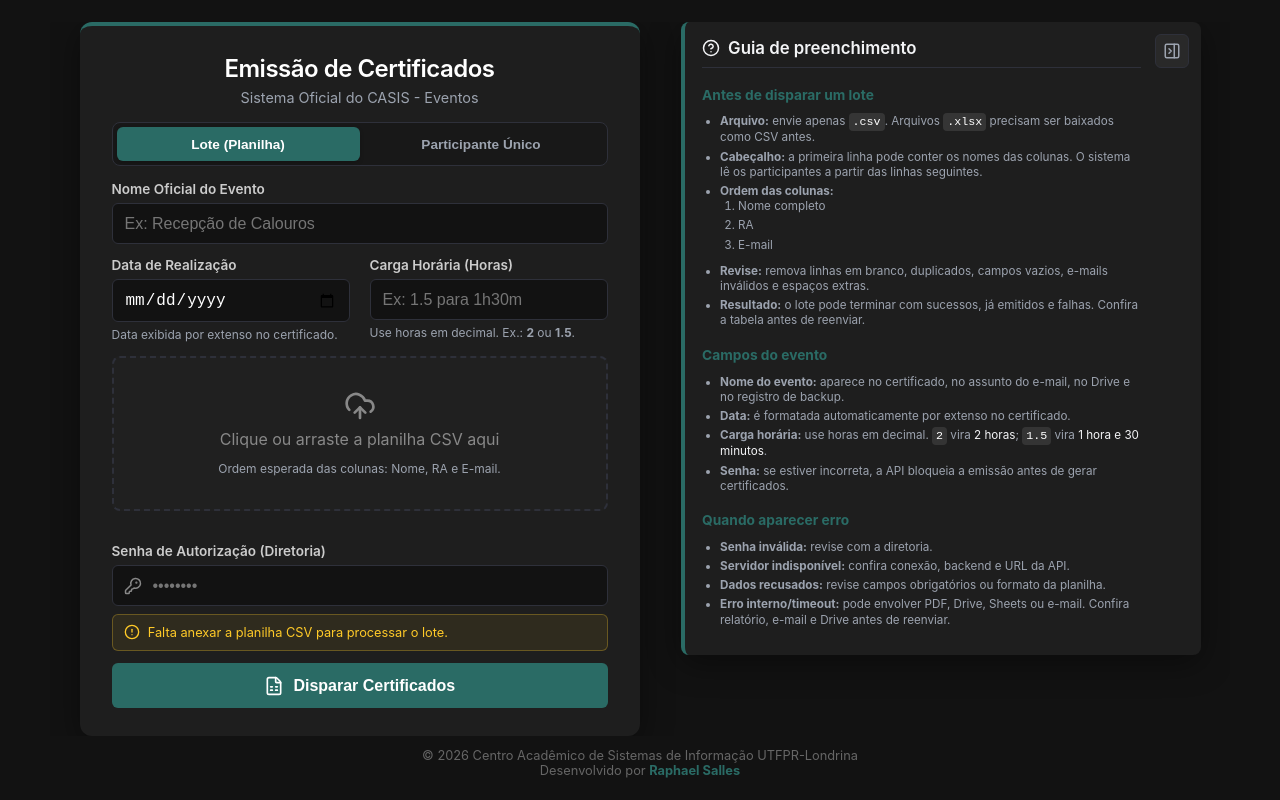
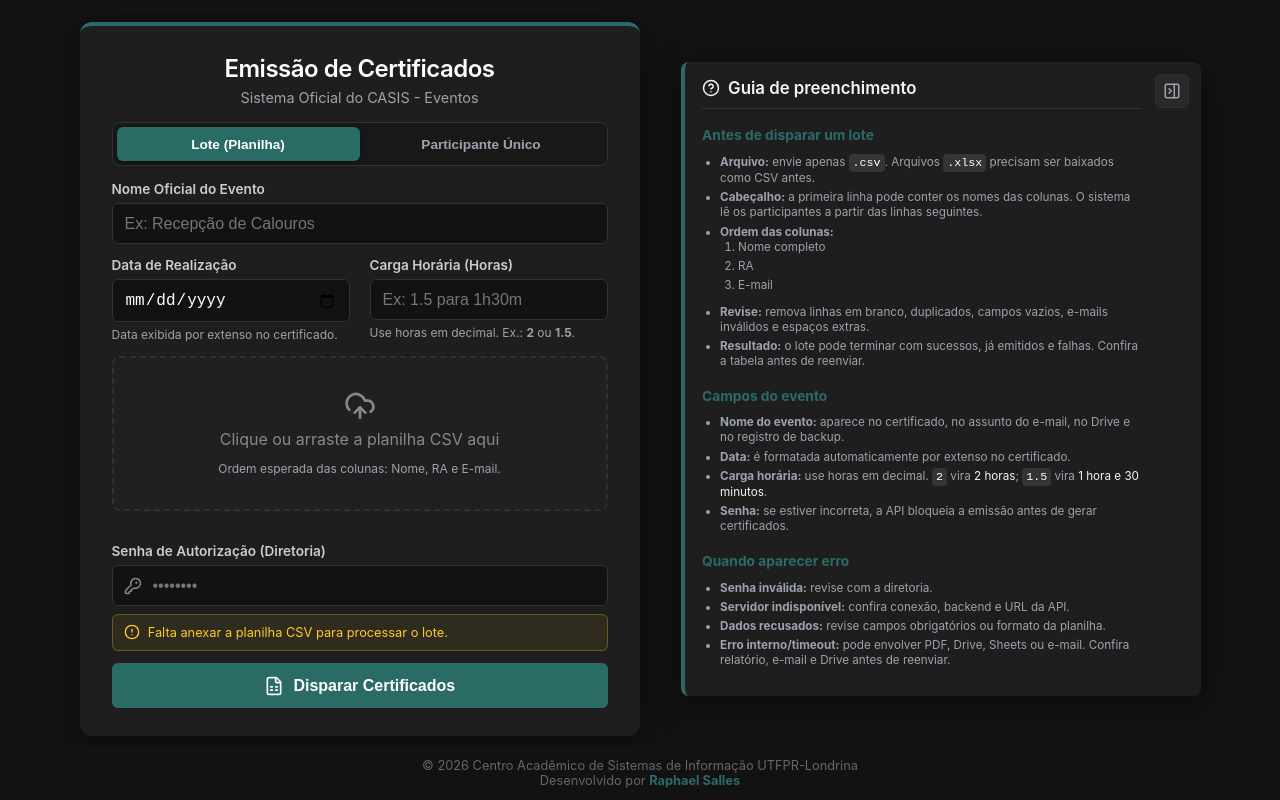
Before and after one commit to RaphaelFeijoSalles/sistemaCasis, a React (Vite) app in the folder frontend/: page / in a window 1280 px wide. Built offline with nearby package versions, Linux system fonts and the light colour scheme; no server answers.

Commit message:
fix: manter container centralizado com botao de dicas no topo

```diff
--- a/frontend/src/App.css
+++ b/frontend/src/App.css
@@ -31,10 +31,10 @@
   flex-wrap: nowrap;
   gap: 20px;
   justify-content: center;
-  align-items: flex-start;
+  align-items: center;
   width: 100%;
   max-width: min(1180px, 100%);
-  flex: 0 1 auto;
+  flex: 1;
   min-height: 0;
   overflow: hidden;
   position: relative;
--- a/frontend/src/components/AjudaEmissao.css
+++ b/frontend/src/components/AjudaEmissao.css
@@ -36,6 +36,7 @@
 
 .btn-ajuda-desktop-floating {
   align-items: center;
+  align-self: flex-start;
   background: var(--panel-dark);
   border: 1px solid rgba(42, 107, 101, 0.55);
   border-left: 4px solid var(--accent-primary);
```
